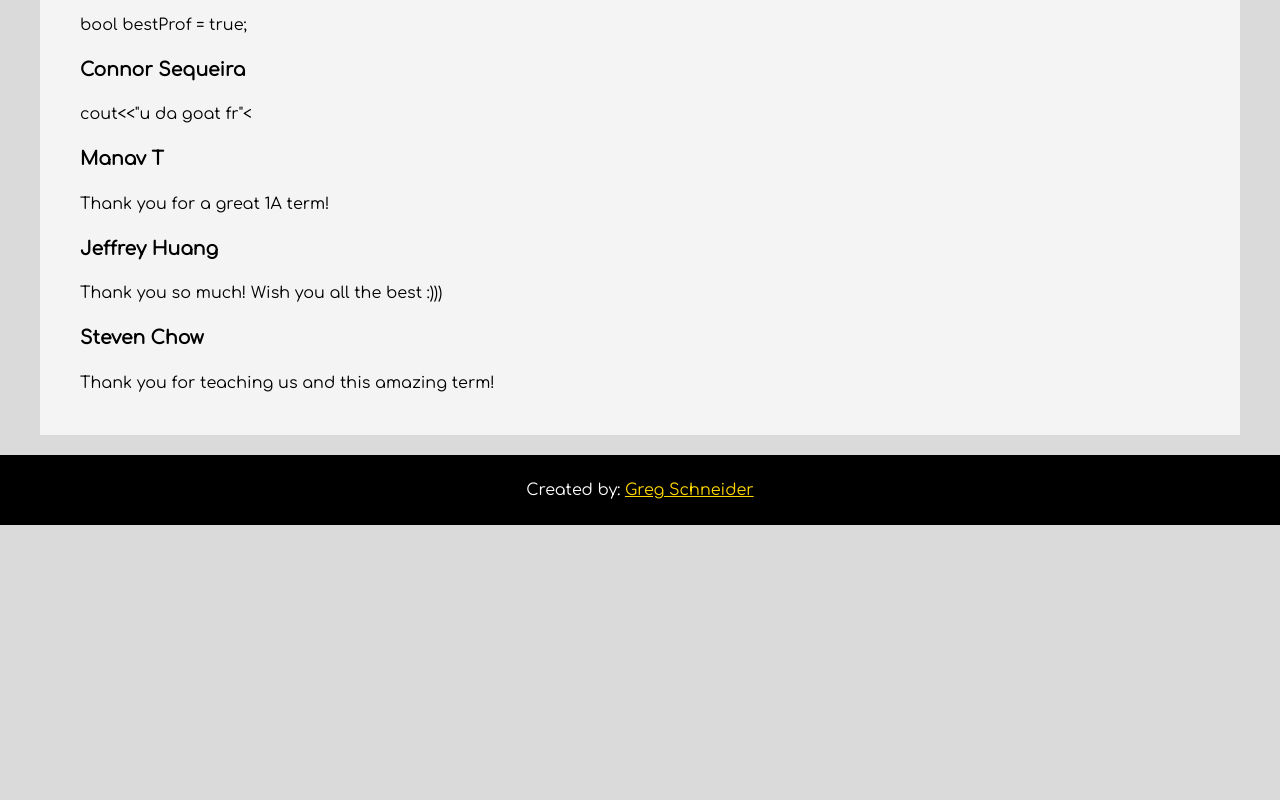
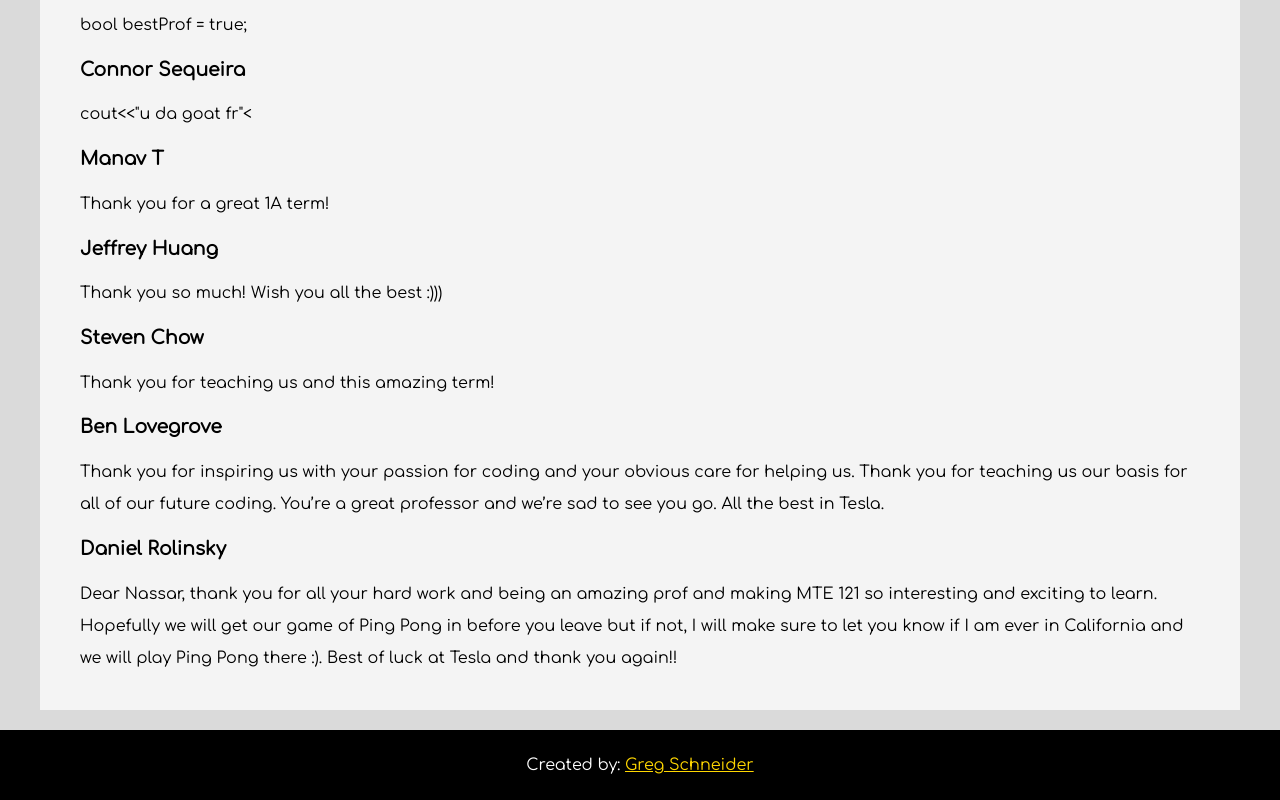
Before and after one commit to Greg-Schneid/NassarGoodbye.github.io, a plain HTML site: page index.html in a window 1280 px wide. Shown: the part 5184-5984 px from the top of the page. Before the commit the page ends 5709 px from the top, so only its background shows below. Drawn offline with Linux system fonts and the light colour scheme.

Commit message:
Update index.html

```diff
--- a/index.html
+++ b/index.html
@@ -128,6 +128,10 @@ PS Try not to drive your Cybertruck into the dealership ;-)</p>
 <p> Thank you so much! Wish you all the best :)))</p>
 <h3> Steven Chow </h3>
 <p> Thank you for teaching us and this amazing term!</p>
+<h3> Ben Lovegrove </h3>
+<p> Thank you for inspiring us with your passion for coding and your obvious care for helping us. Thank you for teaching us our basis for all of our future coding. You’re a great professor and we’re sad to see you go. All the best in Tesla.</p>
+<h3> Daniel Rolinsky </h3>
+<p> Dear Nassar, thank you for all your hard work and being an amazing prof and making MTE 121 so interesting and exciting to learn. Hopefully we will get our game of Ping Pong in before you leave but if not, I will make sure to let you know if I am ever in California and we will play Ping Pong there :). Best of luck at Tesla and thank you again!!</p>
 
 
 
```
